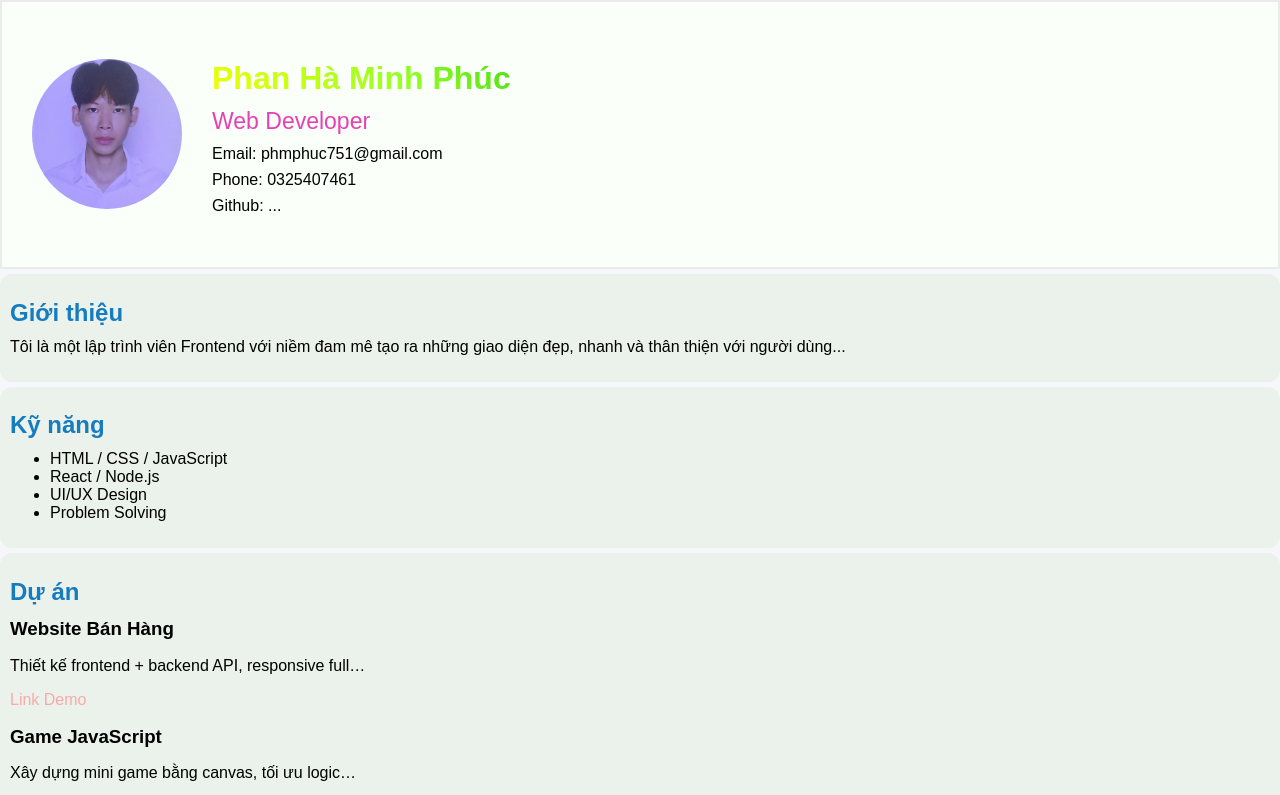
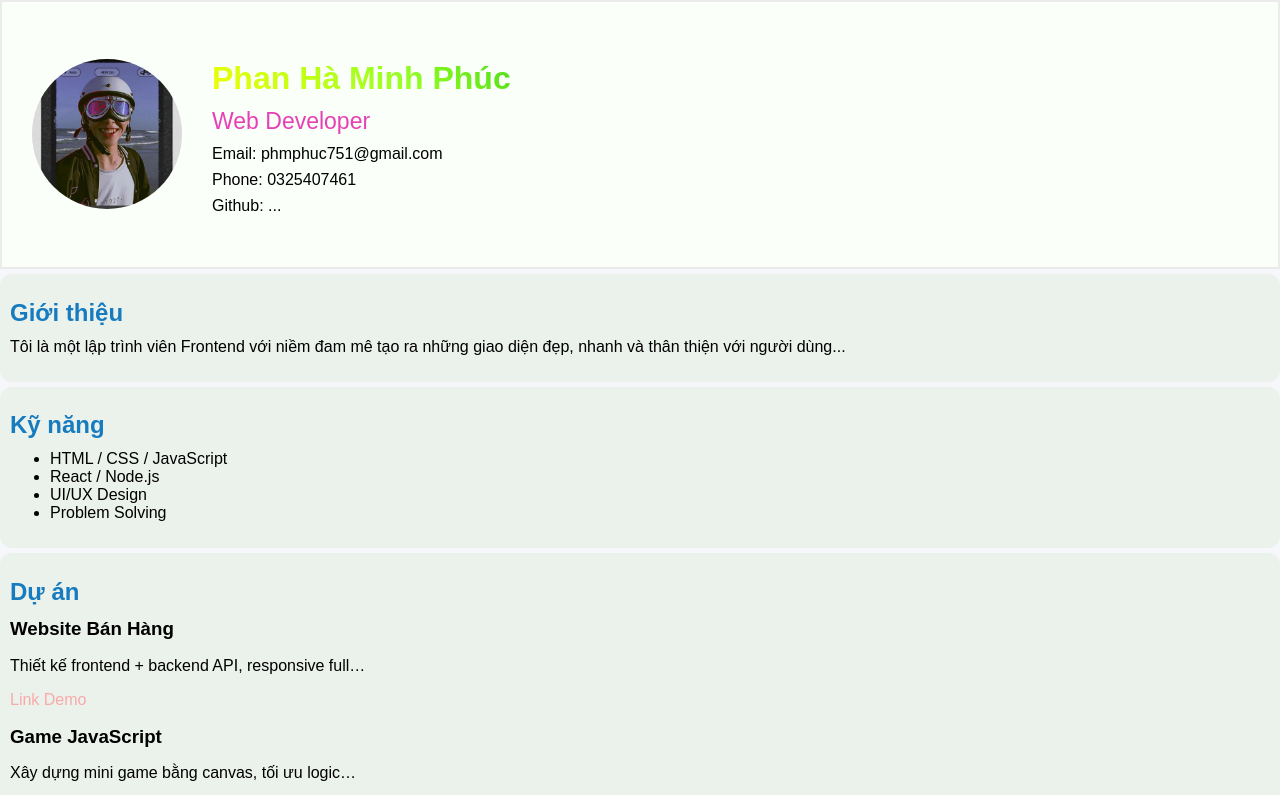
Before and after one commit to minhphuc15725/testtenmien, a plain HTML site: page index.html in a window 1280 px wide. Shown: the top 795 px of the page. Drawn offline with Linux system fonts and the light colour scheme.

Commit message:
Update index.html

```diff
--- a/index.html
+++ b/index.html
@@ -11,7 +11,7 @@
 
     <header class="header">
         <div>
-            <img src="images/avt.png" alt="Avatar" class="avatar">
+            <img src="images/image.png" alt="Avatar" class="avatar">
         </div>
         <div class="contact">
             <h1 class="gradient-text">Phan Hà Minh Phúc</h1>
```
